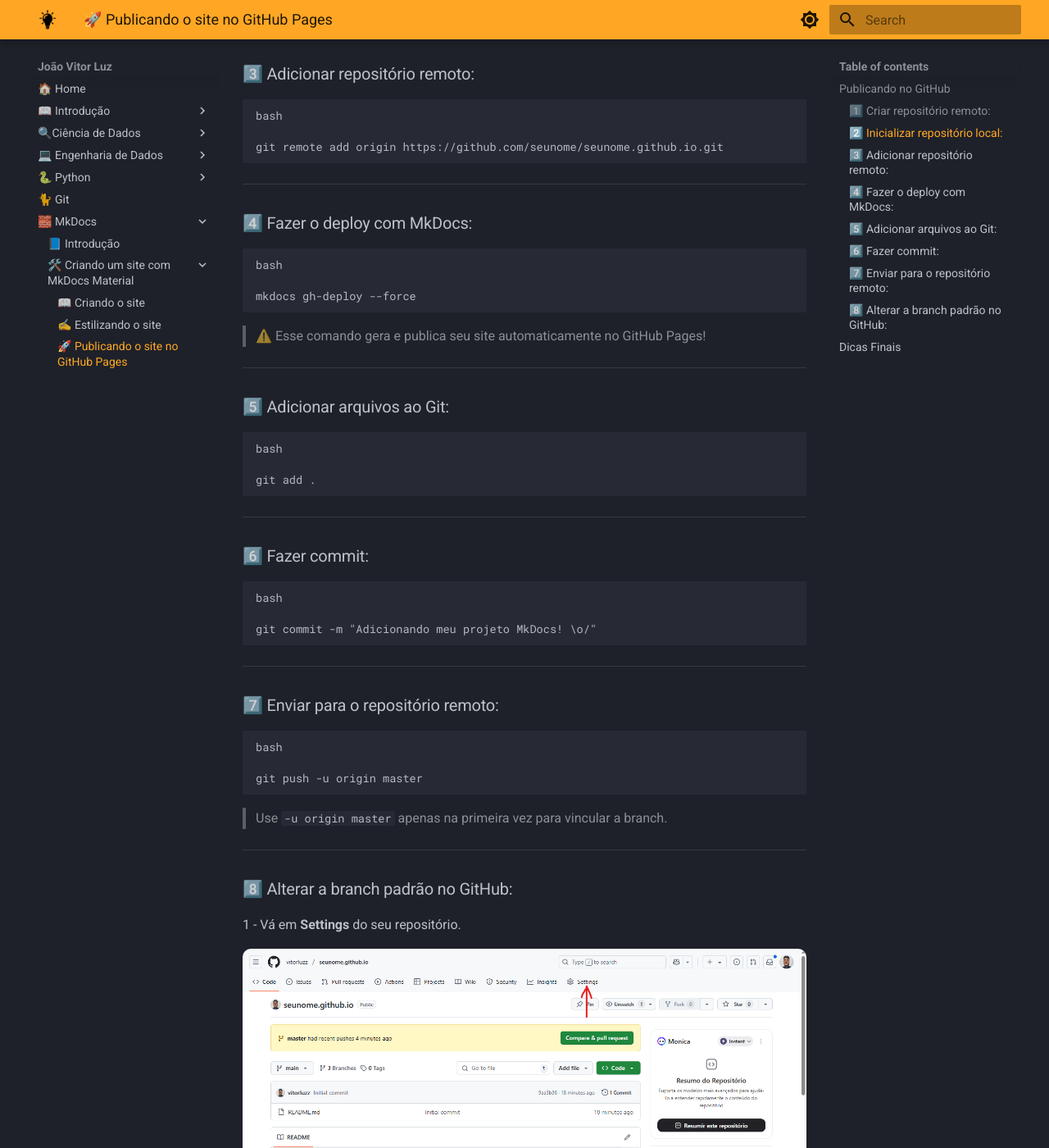
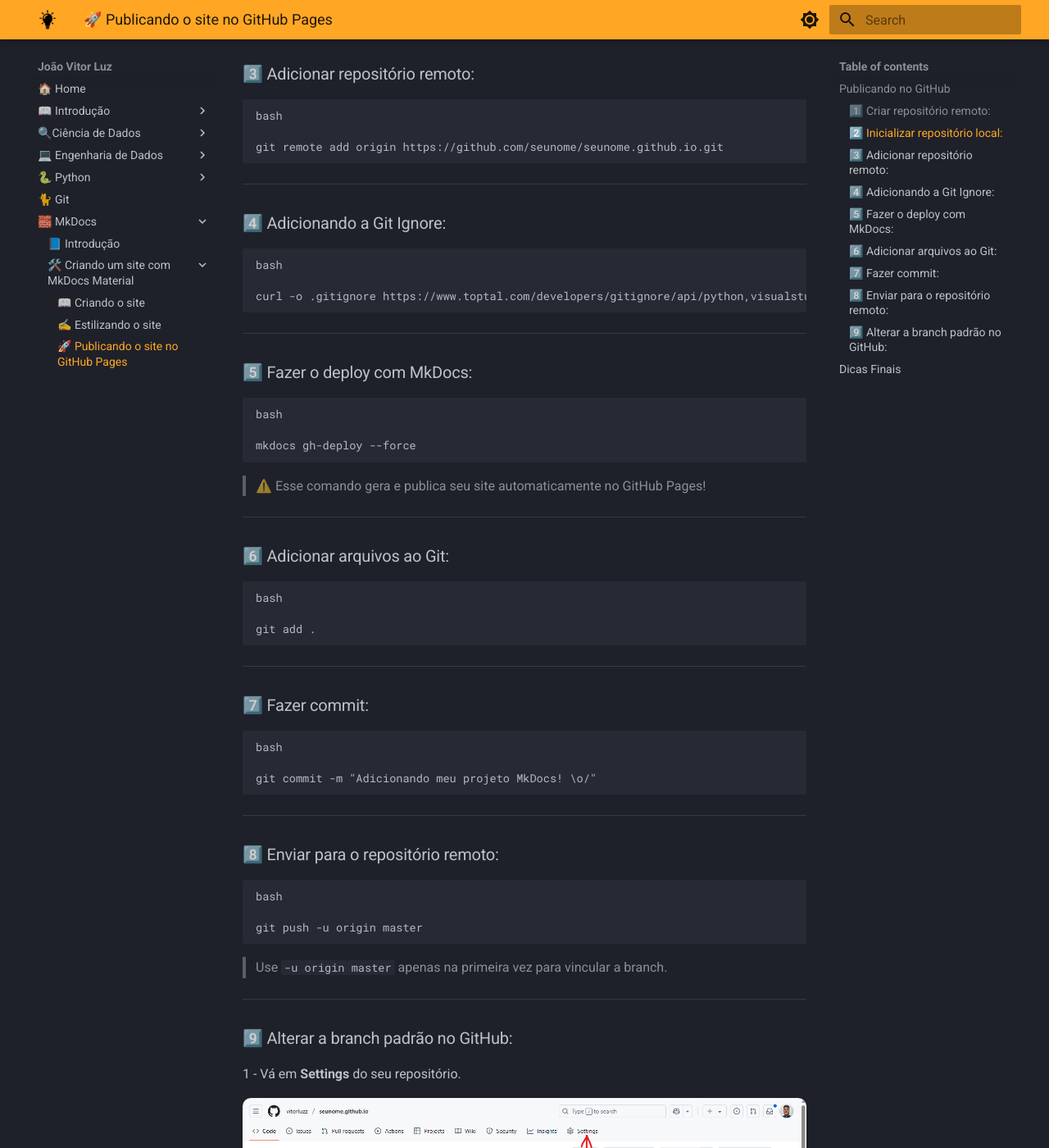
Before and after one commit to vitorluzz/vitorluzz.github.io, an MkDocs documentation site: the page built from docs/publicandoprojeto.md, in a window 1280 px wide and 1400 px high, scrolled down 651 px. Shown: the whole window at 82% size. Built offline with MkDocs 1.6.1 and Material for MkDocs 9.7.7, drawn with Linux system fonts in a browser that asks for light colours.

Commit message:
Deploy Changes

````diff
--- a/docs/publicandoprojeto.md
+++ b/docs/publicandoprojeto.md
@@ -28,10 +28,18 @@
 
 git remote add origin https://github.com/seunome/seunome.github.io.git
 ```
+---
+### 4️⃣ Adicionando a Git Ignore:
+
+```
+bash
+
+curl -o .gitignore https://www.toptal.com/developers/gitignore/api/python,visualstudiocode,pycharm+all
+```
 
 ---
 
-### 4️⃣ Fazer o deploy com MkDocs:
+### 5️⃣ Fazer o deploy com MkDocs:
 
 ```
 bash
@@ -75,7 +83,7 @@
 
 ---
 
-### 8️⃣ Alterar a branch padrão no GitHub:
+### 9️⃣ Alterar a branch padrão no GitHub:
 
 1 - Vá em **Settings** do seu repositório.
 
````
Also changed, not shown: other parts of docs/publicandoprojeto.md (+3 -3 lines), docs/git.md (+6 -0 lines).
